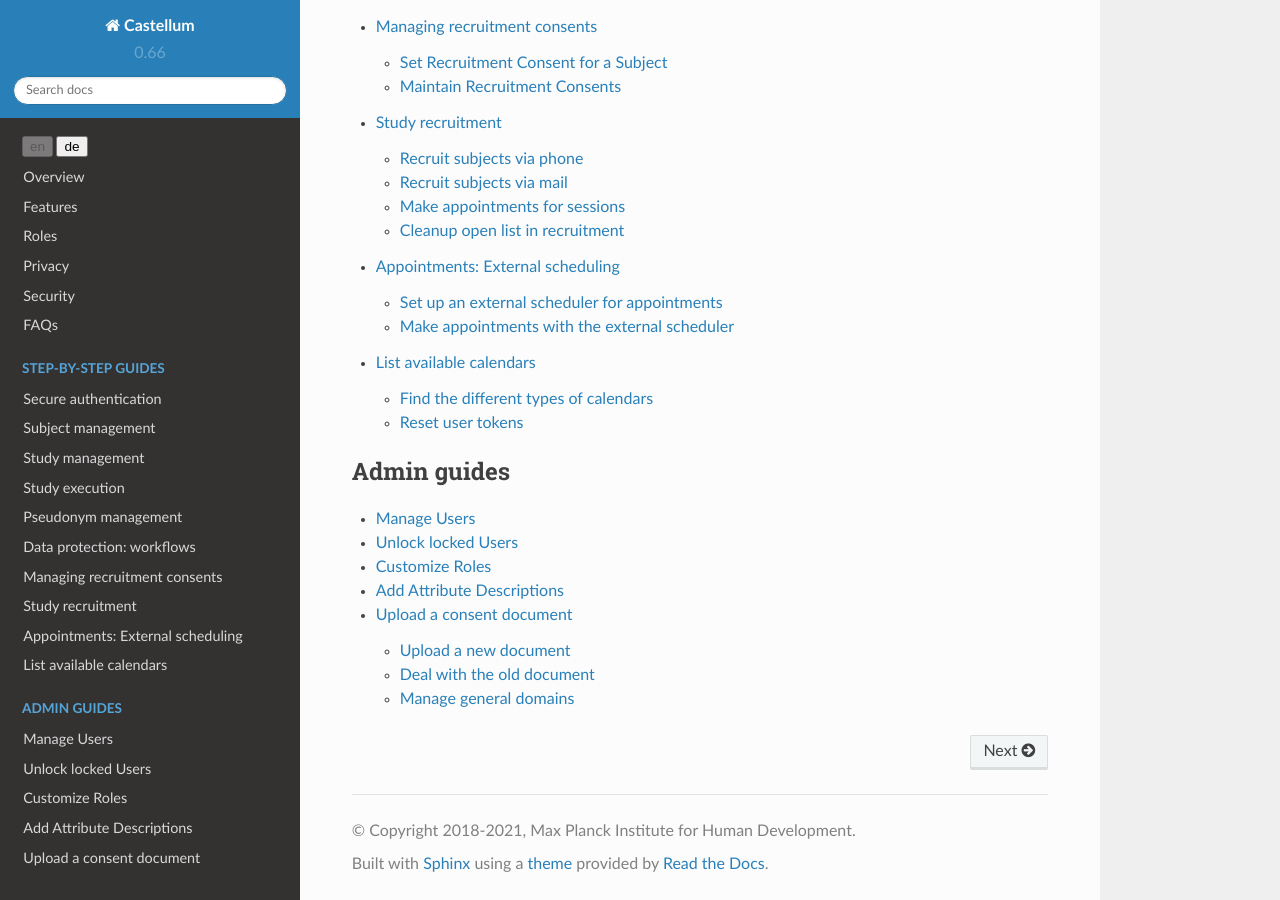
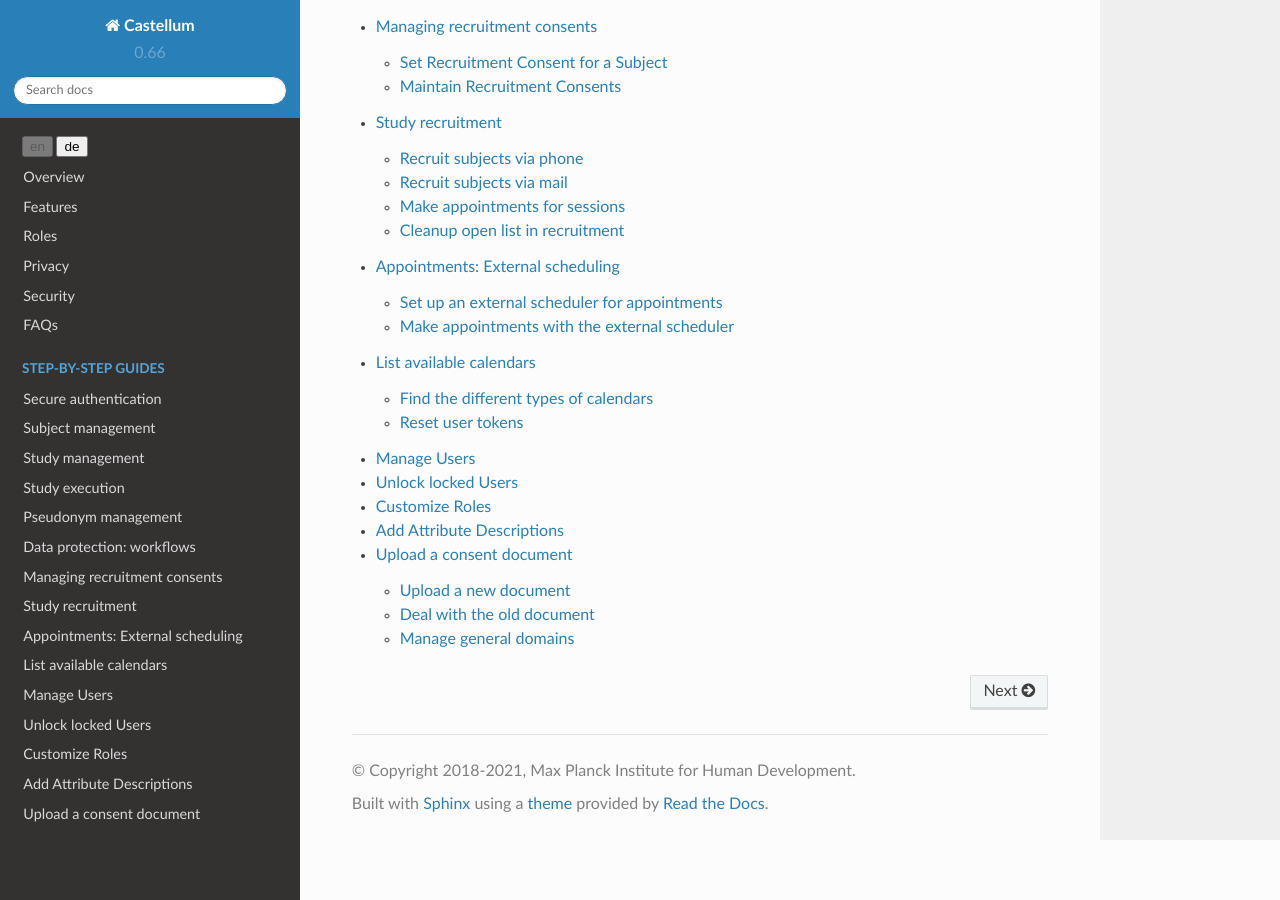
Before and after one commit to DouglasNeuroInformatics/castellum, a Sphinx documentation site: the page built from source/index.rst, in a window 1280 px wide and 900 px high, scrolled down 1645 px. Built offline with Sphinx 7.4.7 and the Read the Docs theme 2.0.0, drawn with Linux system fonts in a browser that asks for light colours.

Commit message:
add admin guides to step by step

```diff
--- a/source/index.rst
+++ b/source/index.rst
@@ -32,8 +32,4 @@ Welcome to Castellum's documentation!
    guides/appointments-external-scheduler
    guides/access-calendar-feeds
 
-.. toctree::
-   :maxdepth: 2
-   :caption: Admin guides
-
    guides/admin
```
